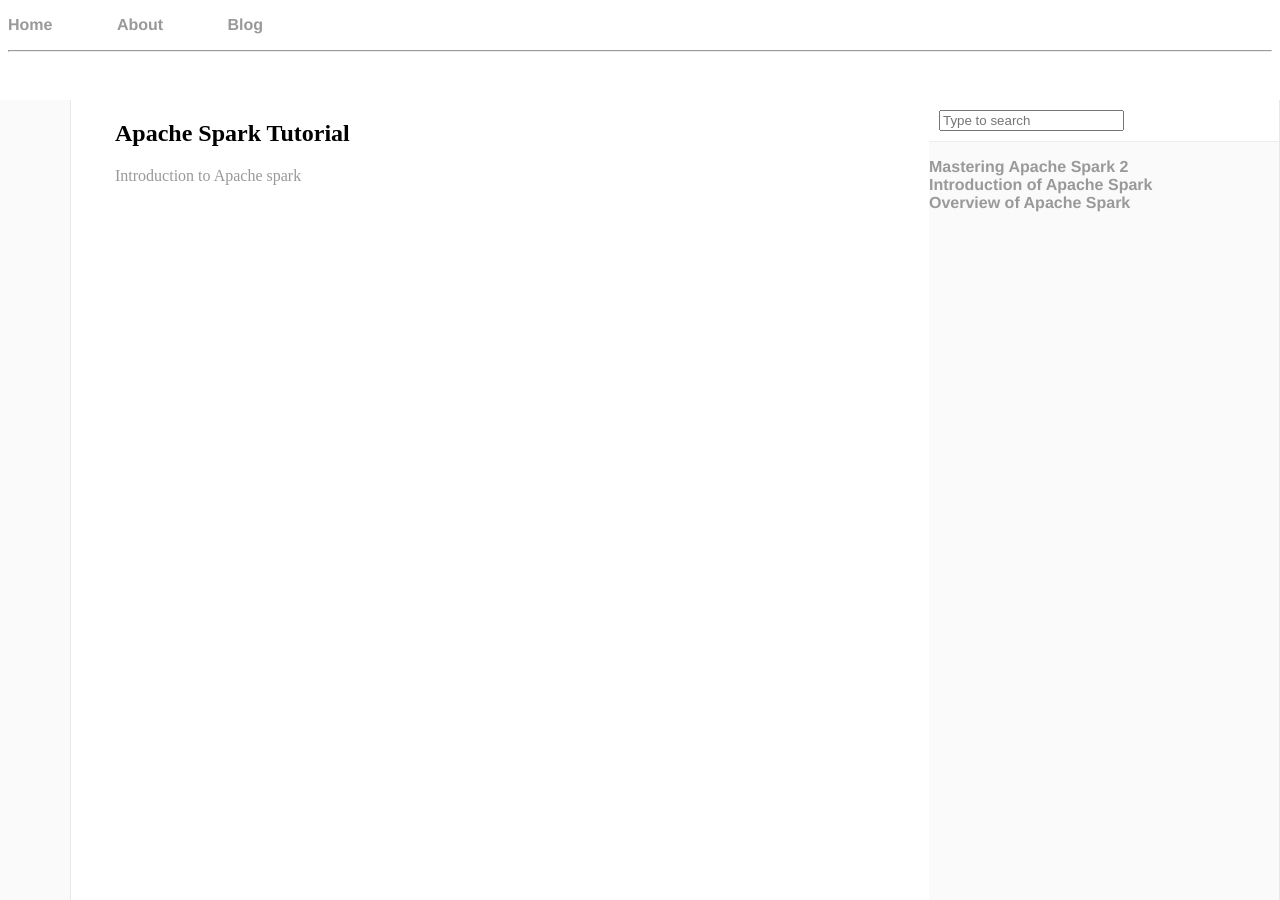
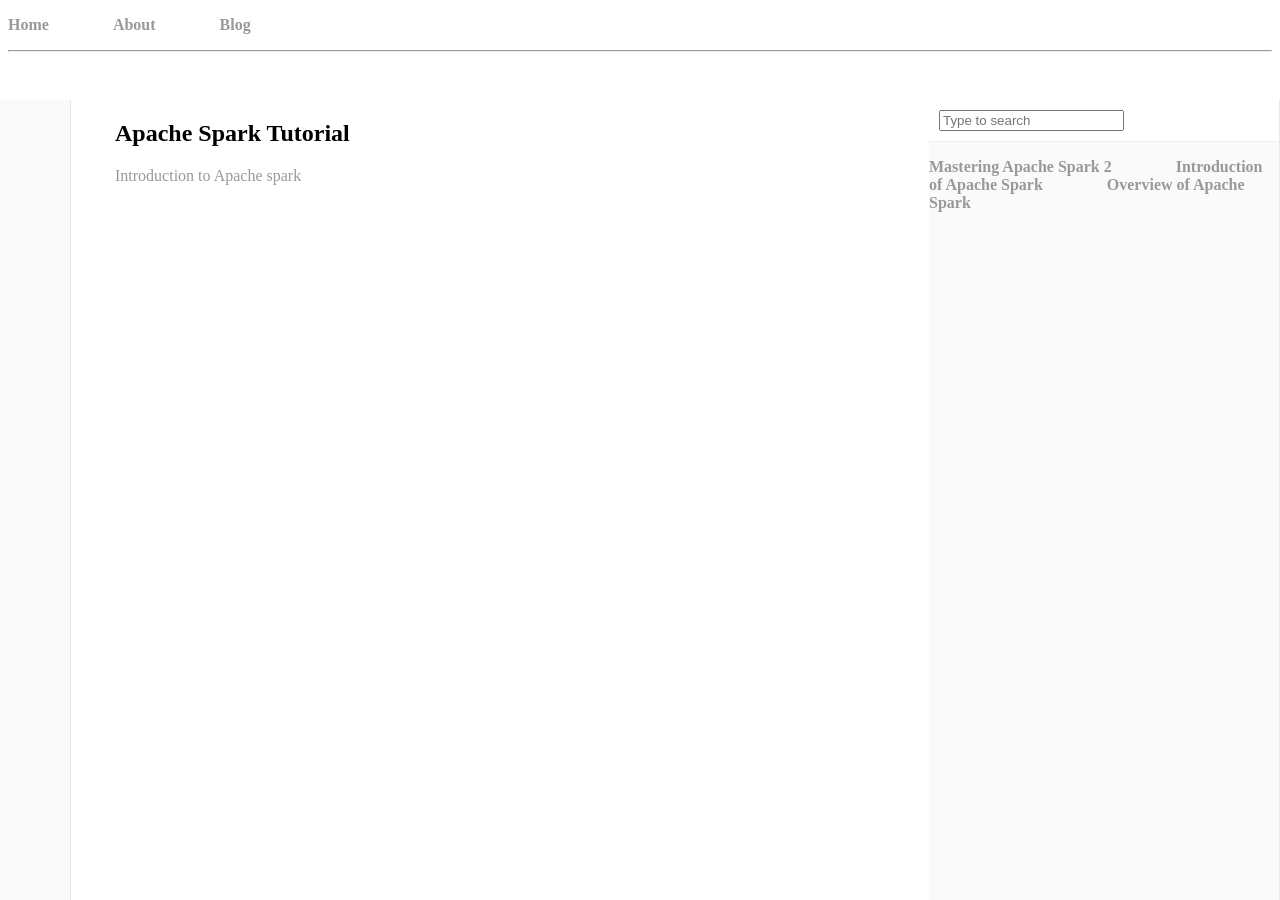
Before and after one commit to spark-tutorial/spark-tutorial.github.io, a Jekyll site: the page built from index.html, in a window 1280 px wide. Built offline with Jekyll 4.4.1, drawn with Linux system fonts in a browser that asks for light colours.

Commit message:
Update main.css

```diff
--- a/css/main.css
+++ b/css/main.css
@@ -23,7 +23,7 @@
     bottom: 0;
 }
 .right-sidebar{
-    font-family: "Helvetica Neue",Helvetica,Arial,sans-serif;
+    font-family: inherit;
     position: absolute;
     top: 100px;
     right: 0;
@@ -36,7 +36,7 @@
     border-right: 1px solid rgba(0,0,0,.07);
 }
 .left-sidebar{
-    font-family: "Helvetica Neue",Helvetica,Arial,sans-serif;
+    font-family: inherit;
     position: absolute;
     top: 100px;
     left: 0;
@@ -137,7 +137,7 @@
     margin-top: -1px;
 }
 nav ul, footer ul {
-    font-family:'Helvetica', 'Arial', 'Sans-Serif';
+    font-family:inherit;
     padding: 0px;
     list-style: none;
     font-weight: bold;
@@ -157,7 +157,7 @@
 }
 h1 {
     font-size: 3em;
-    font-family:'Helvetica', 'Arial', 'Sans-Serif';
+    font-family:inherit;
 }
 p {
     font-size: 1.0em;
```
